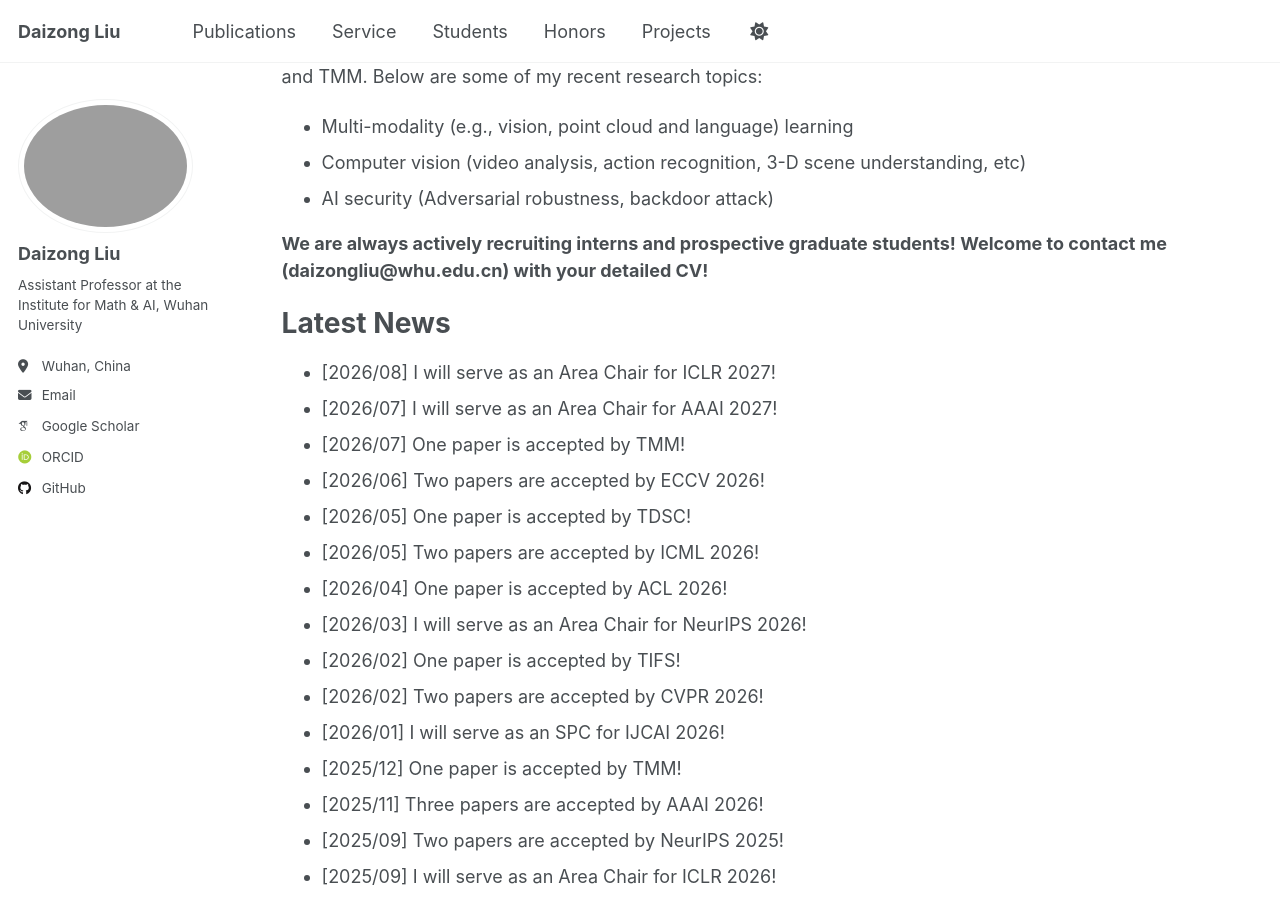
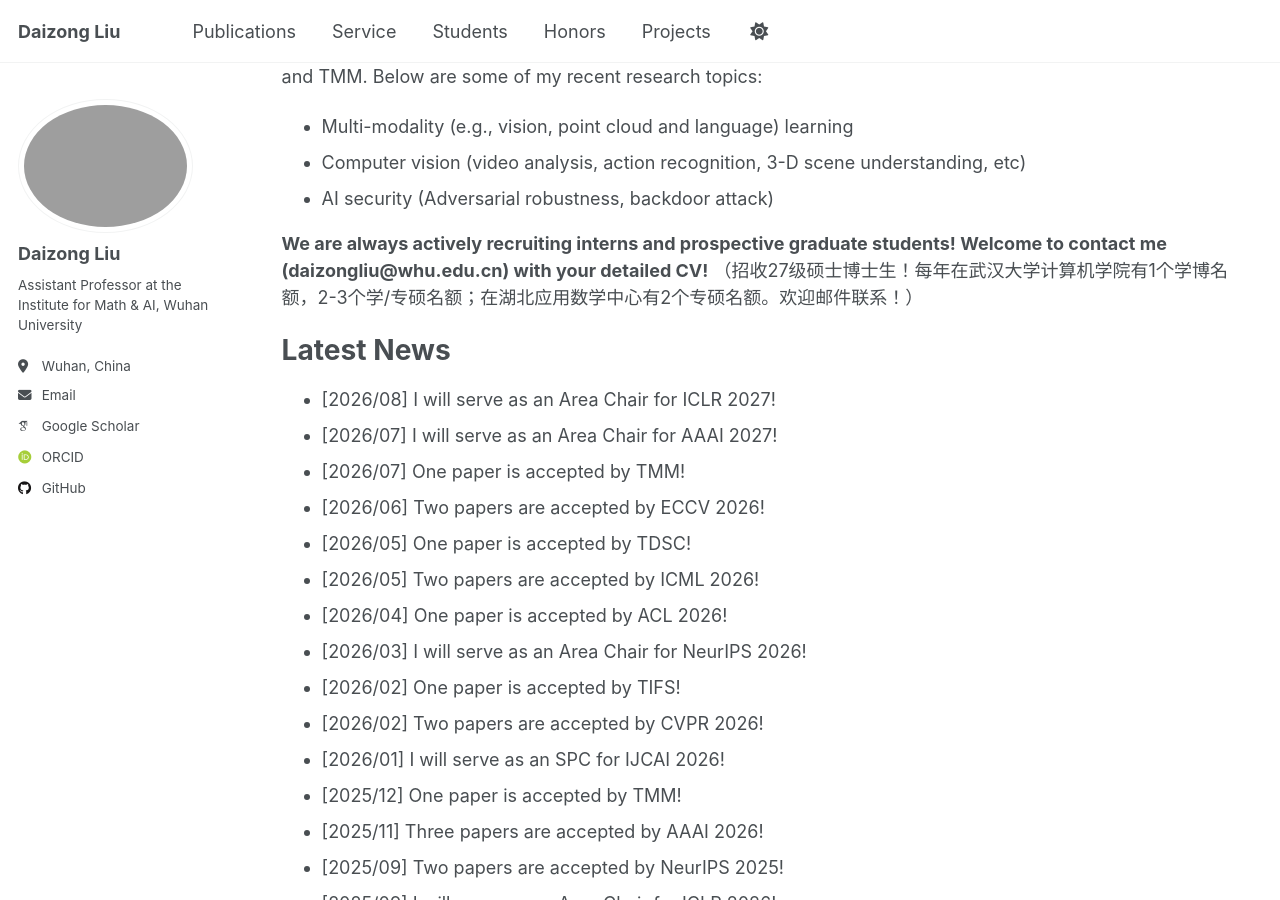
Before and after one commit to liudaizong/liudaizong.github.io, a Jekyll site: the page built from _pages/about.md, in a window 1280 px wide and 900 px high, scrolled down 322 px. Built offline with Jekyll 4.4.1, drawn with Linux system fonts in a browser that asks for light colours; some web fonts are replaced.

Commit message:
Update about.md

```diff
--- a/_pages/about.md
+++ b/_pages/about.md
@@ -17,6 +17,7 @@ My broad research interests include Multimodal Reasoning, 3D Point Cloud Percept
 * AI security (Adversarial robustness, backdoor attack)
 
 **We are always actively recruiting interns and prospective graduate students! Welcome to contact me (daizongliu@whu.edu.cn) with your detailed CV!**
+（招收27级硕士博士生！每年在武汉大学计算机学院有1个学博名额，2-3个学/专硕名额；在湖北应用数学中心有2个专硕名额。欢迎邮件联系！）
 
 Latest News
 ======
```
